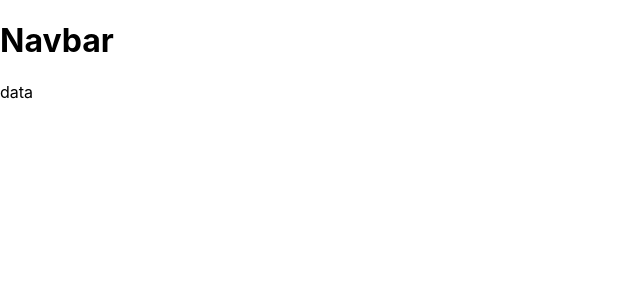
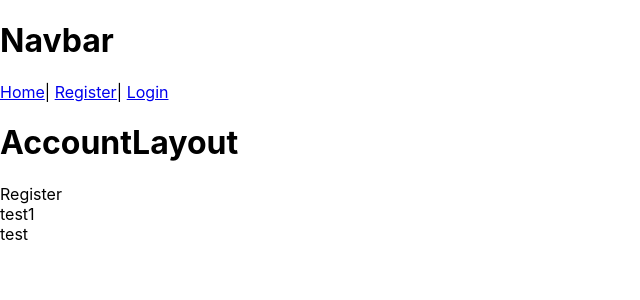
Before and after one commit to gabriel-arroyo/uzsports, a React (Vite) app: page /#/account/register in a window 1280 px wide. Shown: the top 300 px of the page, without its empty margins (0-640 px from the left). Built offline with nearby package versions, Linux system fonts and the light colour scheme.

Commit message:
routes install

```diff
--- a/package.json
+++ b/package.json
@@ -17,7 +17,8 @@
     "firebase": "^9.8.4",
     "react": "^18.0.0",
     "react-dom": "^18.0.0",
-    "react-query": "^3.39.1"
+    "react-query": "^3.39.1",
+    "react-router-dom": "^6.3.0"
   },
   "devDependencies": {
     "@types/react": "^18.0.0",
--- /dev/null
+++ b/src/components/layout/account-layout.jsx
@@ -0,0 +1,14 @@
+import React from "react";
+import { Outlet } from "react-router-dom";
+
+const AccountLayout = () => {
+  return (
+    <div>
+      <h1>AccountLayout</h1>
+      <Outlet />
+      test
+    </div>
+  );
+};
+
+export default AccountLayout;
--- a/src/components/layout/layout.jsx
+++ b/src/components/layout/layout.jsx
@@ -1,19 +1,21 @@
 import React from "react";
-import PropTypes from "prop-types";
+import { Link, Outlet } from "react-router-dom";
 
-const Layout = ({ children }) => {
+const Layout = () => {
   return (
     <>
       <div>
         <h1>Navbar</h1>
+        <nav>
+          <Link to="/">Home</Link>| <Link to="account/register">Register</Link>|{" "}
+          <Link to="account/login">Login</Link>
+        </nav>
       </div>
-      <main>{children}</main>
+      <main>
+        <Outlet />
+      </main>
     </>
   );
 };
 
 export default Layout;
-
-Layout.propTypes = {
-  children: PropTypes.node.isRequired,
-};
--- a/src/main.jsx
+++ b/src/main.jsx
@@ -4,15 +4,37 @@ import "./styles/index.css";
 import { QueryClient, QueryClientProvider } from "react-query";
 import { ReactQueryDevtools } from "react-query/devtools";
 import Layout from "./components/layout/layout";
+import { Routes, Route } from "react-router-dom";
+import Home from "./pages/home/home";
+import Register from "./pages/register/register";
+import Login from "./pages/login/login";
+import Account from "./pages/account/account";
+import AccountLayout from "./components/layout/account-layout";
+import NotFoundPage from "./pages/404/404";
+import { HashRouter } from "react-router-dom";
 
 const queryClient = new QueryClient();
 
 ReactDOM.createRoot(document.getElementById("root")).render(
   <React.StrictMode>
     <QueryClientProvider client={queryClient}>
-      <Layout>
-        <div>data</div>
-      </Layout>
+      <HashRouter>
+        <Routes>
+          <Route path="/" element={<Account />} />
+          <Route path="*" element={<></>} />
+        </Routes>
+        <Routes>
+          <Route path="/" element={<Layout />}>
+            <Route index element={<Home />} />
+            <Route path="account" element={<AccountLayout />}>
+              <Route index element={<Account />} />
+              <Route path="register/*" element={<Register />} />
+              <Route path="login" element={<Login />} />
+            </Route>
+          </Route>
+          <Route path="*" element={<NotFoundPage />} />
+        </Routes>
+      </HashRouter>
       <ReactQueryDevtools initialIsOpen={false} />
     </QueryClientProvider>
   </React.StrictMode>
--- /dev/null
+++ b/src/pages/404/404.jsx
@@ -0,0 +1,17 @@
+import React from "react";
+import { Link } from "react-router-dom";
+import image from "../../assets/images/PageNotFound.png";
+import styles from "./404.module.css";
+
+const NotFoundPage = () => {
+  return (
+    <div>
+      <img className={styles.image} src={image} alt="404" />
+      <p style={{ textAlign: "center" }}>
+        <Link to="/">Go to Home </Link>
+      </p>
+    </div>
+  );
+};
+
+export default NotFoundPage;
--- /dev/null
+++ b/src/pages/404/404.module.css
@@ -0,0 +1,3 @@
+.image {
+  width: 100%;
+}
--- /dev/null
+++ b/src/pages/account/account.tsx
@@ -0,0 +1,7 @@
+import React from "react";
+
+const Account = () => {
+  return <div>Account</div>;
+};
+
+export default Account;
--- /dev/null
+++ b/src/pages/home/home.jsx
@@ -0,0 +1,11 @@
+import React from "react";
+
+const Home = () => {
+  return (
+    <>
+      <h1>Home</h1>
+    </>
+  );
+};
+
+export default Home;
--- /dev/null
+++ b/src/pages/login/login.jsx
@@ -0,0 +1,7 @@
+import React from "react";
+
+const Login = () => {
+  return <div>Login</div>;
+};
+
+export default Login;
--- /dev/null
+++ b/src/pages/register/register.jsx
@@ -0,0 +1,25 @@
+import React from "react";
+import { Routes, Route, useParams } from "react-router-dom";
+
+const Register = () => {
+  const params = useParams();
+  return (
+    <div>
+      Register {params.id}
+      <Routes>
+        <Route path="/" element={<Test1 />} />
+        <Route path="test" element={<Test2 />} />
+      </Routes>
+    </div>
+  );
+};
+
+export default Register;
+
+const Test1 = () => {
+  return <div>test1</div>;
+};
+
+const Test2 = () => {
+  return <div>test2</div>;
+};
```
Also changed, not shown: src/assets/images/PageNotFound.png (added), 1 other file (tests, documents, lock files or other folders).
